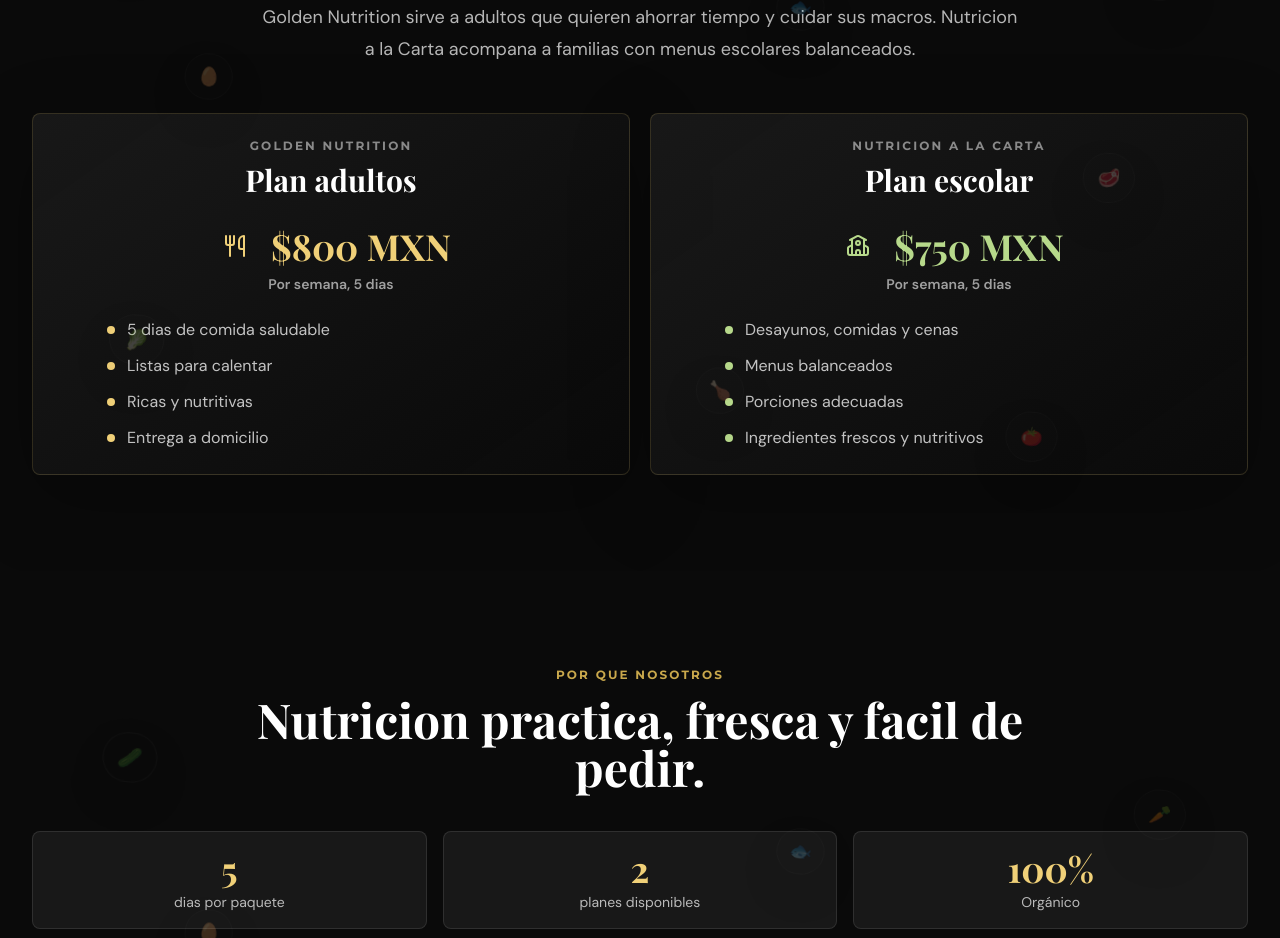
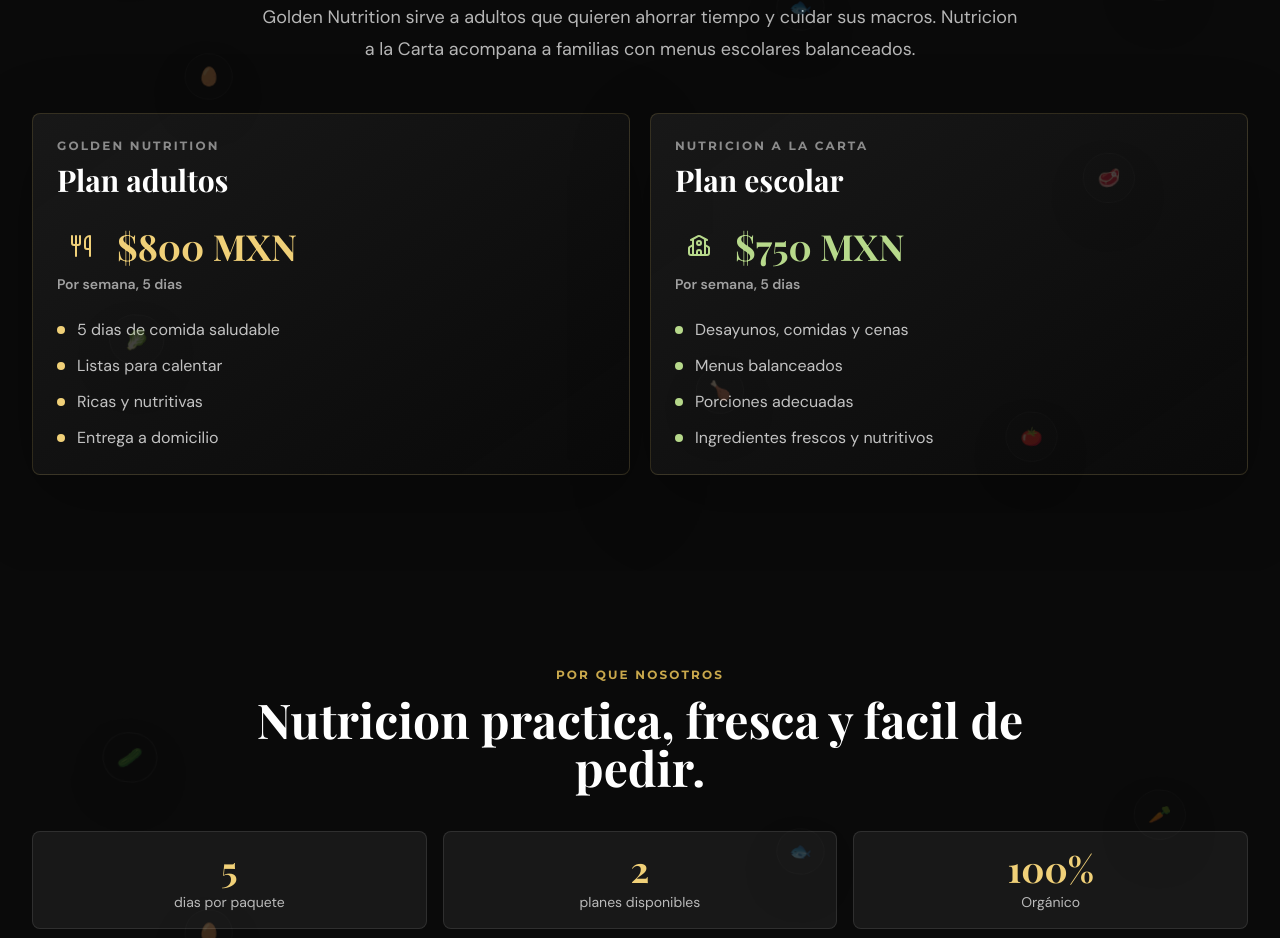
Before and after one commit to BryanPMX/juarez-golden-nutrition-website, a React (Vite) app: page / in a window 1280 px wide. Shown: the part 1368-2306 px from the top of the page. Built offline with nearby package versions, Linux system fonts and the light colour scheme; no server answers.

Commit message:
Left align plan summaries

```diff
--- a/src/sections/MenuSection.tsx
+++ b/src/sections/MenuSection.tsx
@@ -51,14 +51,14 @@
             whileInView={{ opacity: 1, x: 0 }}
             viewport={{ once: true, amount: 0.3 }}
           >
-            <p className="eyebrow">{plan.brand}</p>
-            <h3 className="mt-3 font-display text-3xl font-bold leading-tight text-white sm:text-4xl">{plan.title[locale]}</h3>
-            <p className={`mt-4 flex items-center justify-center gap-3 font-display text-4xl font-bold sm:mt-5 sm:text-5xl ${plan.accent === 'leaf' ? 'text-leaf-light' : 'text-gold-light'}`}>
+            <p className="eyebrow text-left">{plan.brand}</p>
+            <h3 className="mt-3 text-left font-display text-3xl font-bold leading-tight text-white sm:text-4xl">{plan.title[locale]}</h3>
+            <p className={`mt-4 flex items-center justify-start gap-3 text-left font-display text-4xl font-bold sm:mt-5 sm:text-5xl ${plan.accent === 'leaf' ? 'text-leaf-light' : 'text-gold-light'}`}>
               <PlanIcon className="h-8 w-8 shrink-0" />
               {plan.price}
             </p>
-            <p className="mt-2 text-white/60">{plan.duration[locale]}</p>
-            <p className="mt-5 text-base leading-7 text-white/75 sm:text-lg sm:leading-8">{plan.target[locale]}</p>
+            <p className="mt-2 text-left text-white/60">{plan.duration[locale]}</p>
+            <p className="mt-5 text-left text-base leading-7 text-white/75 sm:text-lg sm:leading-8">{plan.target[locale]}</p>
             <ul className="mt-6 grid gap-3">
               {plan.features.map((feature) => (
                 <li key={feature.es} className="rounded-lg border border-white/10 bg-white/[0.04] px-4 py-3 text-left text-white/75">
--- a/src/sections/ServicesSection.tsx
+++ b/src/sections/ServicesSection.tsx
@@ -30,21 +30,21 @@
                 viewport={{ once: true, amount: 0.3 }}
                 transition={{ delay: index * 0.12 }}
               >
-                <div className="text-center">
+                <div className="text-left">
                   <div>
                     <p className="font-label text-xs font-bold uppercase tracking-[0.18em] text-white/50">{plan.brand}</p>
                     <h3 className="mt-2 font-display text-2xl font-bold leading-tight text-white sm:text-3xl">{plan.title[locale]}</h3>
                   </div>
                 </div>
-                <p className={`mt-5 flex items-center justify-center gap-3 font-display text-3xl font-bold sm:mt-6 sm:text-4xl ${plan.accent === 'leaf' ? 'text-leaf-light' : 'text-gold-light'}`}>
+                <p className={`mt-5 flex items-center justify-start gap-3 font-display text-3xl font-bold sm:mt-6 sm:text-4xl ${plan.accent === 'leaf' ? 'text-leaf-light' : 'text-gold-light'}`}>
                   <span className="relative grid h-12 w-12 shrink-0 place-items-center">
                     <Lottie animationData={nutritionPulse} loop className="absolute inset-0 opacity-70" />
                     <Icon className="relative h-6 w-6" />
                   </span>
                   {plan.price}
                 </p>
-                <p className="mt-1 text-center text-sm font-semibold text-white/60">{plan.duration[locale]}</p>
-                <ul className="mx-auto mt-6 grid max-w-md gap-3">
+                <p className="mt-1 text-left text-sm font-semibold text-white/60">{plan.duration[locale]}</p>
+                <ul className="mt-6 grid max-w-md gap-3">
                   {plan.features.map((feature) => (
                     <li key={feature.es} className="flex items-start gap-3 text-left text-white/75">
                       <span className={`mt-2 h-2 w-2 shrink-0 rounded-full ${plan.accent === 'leaf' ? 'bg-leaf-light' : 'bg-gold-light'}`} />
```
